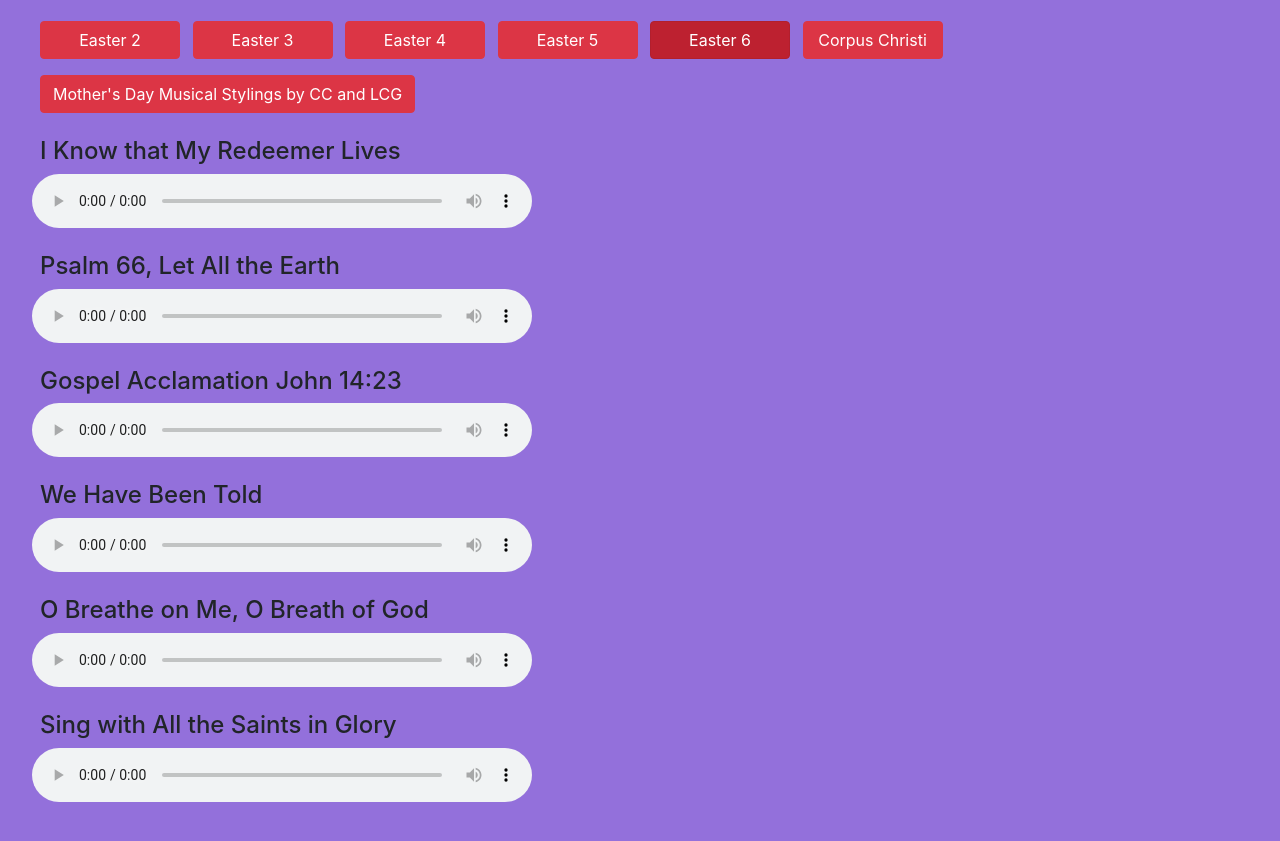
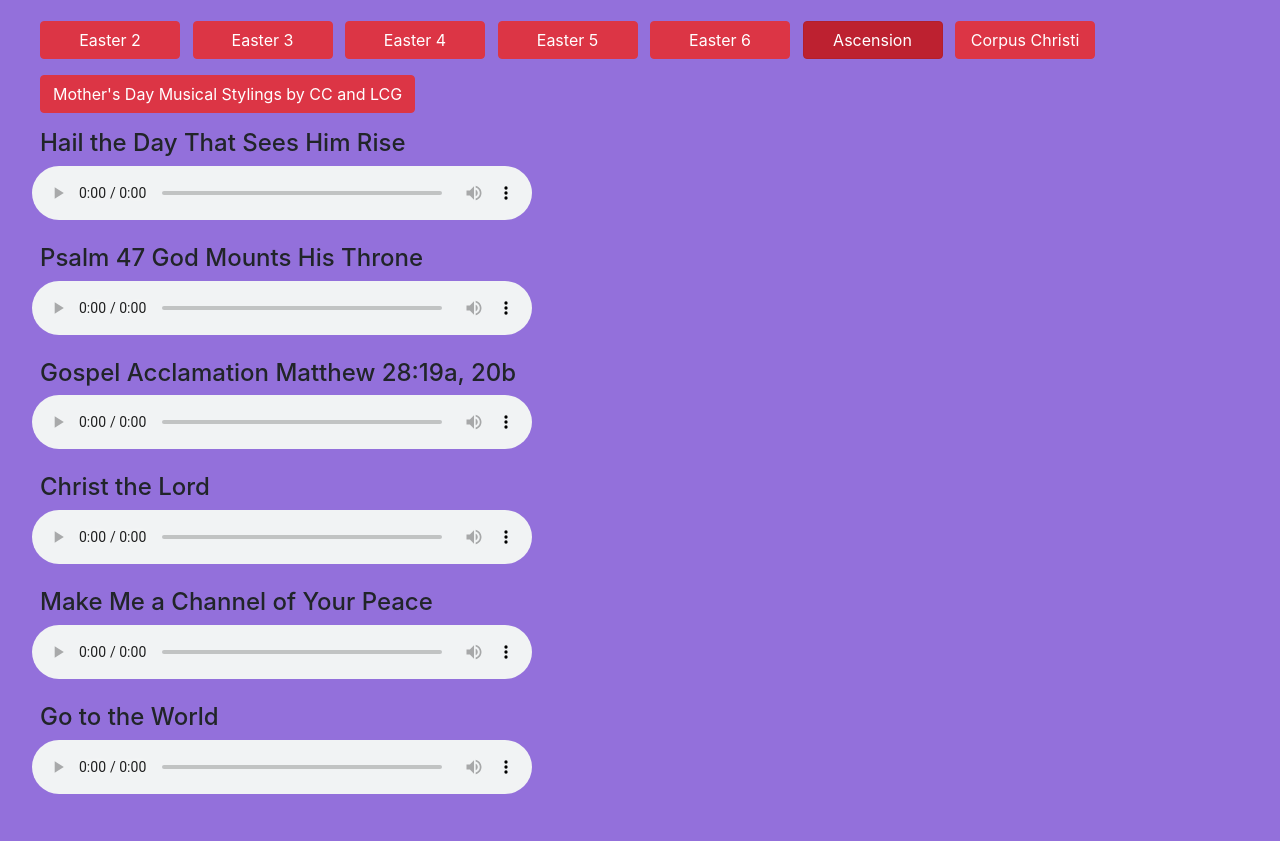
Before and after one commit to igorcweb/sanctuary-choir, a website: page dist/index.html in a window 1280 px wide. Shown: the part 67-908 px from the top of the page. Drawn offline with nearby package versions, Linux system fonts and the light colour scheme.

Commit message:
ascension

```diff
--- a/dist/index.html
+++ b/dist/index.html
@@ -48,12 +48,67 @@
     <a class="btn btn-danger mb-3 ml-4 ml-sm-2 easter-3 text-white">Easter 3</a>
     <a class="btn btn-danger mb-3 ml-4 ml-sm-2 easter-4 text-white">Easter 4</a>
     <a class="btn btn-danger mb-3 ml-4 ml-sm-2 easter-5 text-white">Easter 5</a>
-    <a class="btn btn-danger mb-3 ml-4 ml-sm-2 easter-6 text-white active">Easter 6</a>
+    <a class="btn btn-danger mb-3 ml-4 ml-sm-2 easter-6 text-white">Easter 6</a>
+    <a class="btn btn-danger mb-3 ml-4 ml-sm-2 ascension text-white active">Ascension</a>
     <a class="btn btn-danger mb-3 ml-4 ml-sm-2 corpus-christi text-white">Corpus Christi</a>
     <a class="btn btn-danger mb-3 mx-4 ml-sm-2 mothers-day text-white" style="width: fit-content">Mother's Day Musical
       Stylings by CC and LCG</a>
+    <div class="row">
+      <div class="col">
+        <div class="ascension music" id="ascension">
+          <div class="mb-4">
+            <h4 class="ml-4 ml-sm-2">
+              Hail the Day That Sees Him Rise
+            </h4>
 
+            <audio controls title="Hail the Day That Sees Him Rise" class="mb-2">
+              <source src="./audio/ascencsion/hail-the-day-that-sees-him-rise.m4a" type="audio/mp4" />
+              Your browser does not support the audio element.
+            </audio>
           </div>
+          <div class="mb-4">
+            <h4 class="ml-4 ml-sm-2">Psalm 47 God Mounts His Throne</h4>
+            <audio controls title="Psalm 47 God Mounts His Throne" class="mb-2">
+              <source src="./audio/ascencsion/psalm-47-god-mounts-his-throne.m4a" type="audio/mp4" />
+              Your browser does not support the audio element.
+            </audio>
+          </div>
+          <div class="mb-4">
+            <h4 class="ml-4 ml-sm-2">Gospel Acclamation Matthew 28:19a, 20b</h4>
+            <audio controls title="Gospel Acclamation Matthew 28:19a, 20b" class="mb-2">
+              <source src="./audio/ascencsion/gospel-acc-matthew.m4a" type="audio/mp4" />
+              Your browser does not support the audio element.
+            </audio>
+          </div>
+          <div class="mb-4">
+            <h4 class="ml-4 ml-sm-2">Christ the Lord</h4>
+            <audio controls title="Christ the Lord" class="mb-2">
+              <source src="./audio/easter-3/christ-the-lord.m4a" type="audio/mp4" />
+              Your browser does not support the audio element.
+            </audio>
+          </div>
+          <div class="mb-4">
+            <h4 class="ml-4 ml-sm-2">
+              Make Me a Channel of Your Peace
+            </h4>
+            <audio controls title="Make Me a Channel of Your Peace" class="mb-2">
+              <source src="./audio/easter-2/make-me-a-channel-of-your-peace.m4a" type="audio/mp4" />
+              Your browser does not support the audio element.
+            </audio>
+          </div>
+          <div class="mb-4">
+            <h4 class="ml-4 ml-sm-2">
+              Go to the World
+            </h4>
+            <audio controls title="Go to the World" class="mb-2">
+              <source src="./audio/ascencsion/go-to-the-world.m4a" type="audio/mp4" />
+              Your browser does not support the audio element.
+            </audio>
+          </div>
+        </div>
+      </div>
+    </div>
+
     <div class="row">
       <div class="col">
         <div class="mothers-day music d-none" id="mothers-day">
@@ -97,7 +152,7 @@
 
     <div class="row">
       <div class="col">
-      <div class="easter-6 music" id="easter-6">
+        <div class="easter-6 music d-none" id="easter-6">
           <div class="mb-4">
             <h4 class="ml-4 ml-sm-2">
               I Know that My Redeemer Lives
--- a/dist/script.js
+++ b/dist/script.js
@@ -83,3 +83,10 @@ $("a.mothers-day").on("click", function () {
   $(".music").addClass("d-none");
   $("#mothers-day").removeClass("d-none");
 });
+
+$("a.ascension").on("click", function () {
+  $("a").removeClass("active");
+  $(this).addClass("active");
+  $(".music").addClass("d-none");
+  $("#ascension").removeClass("d-none");
+});
```
Also changed, not shown: 4 other files. Lines whose indentation alone changed are shown as unchanged.
